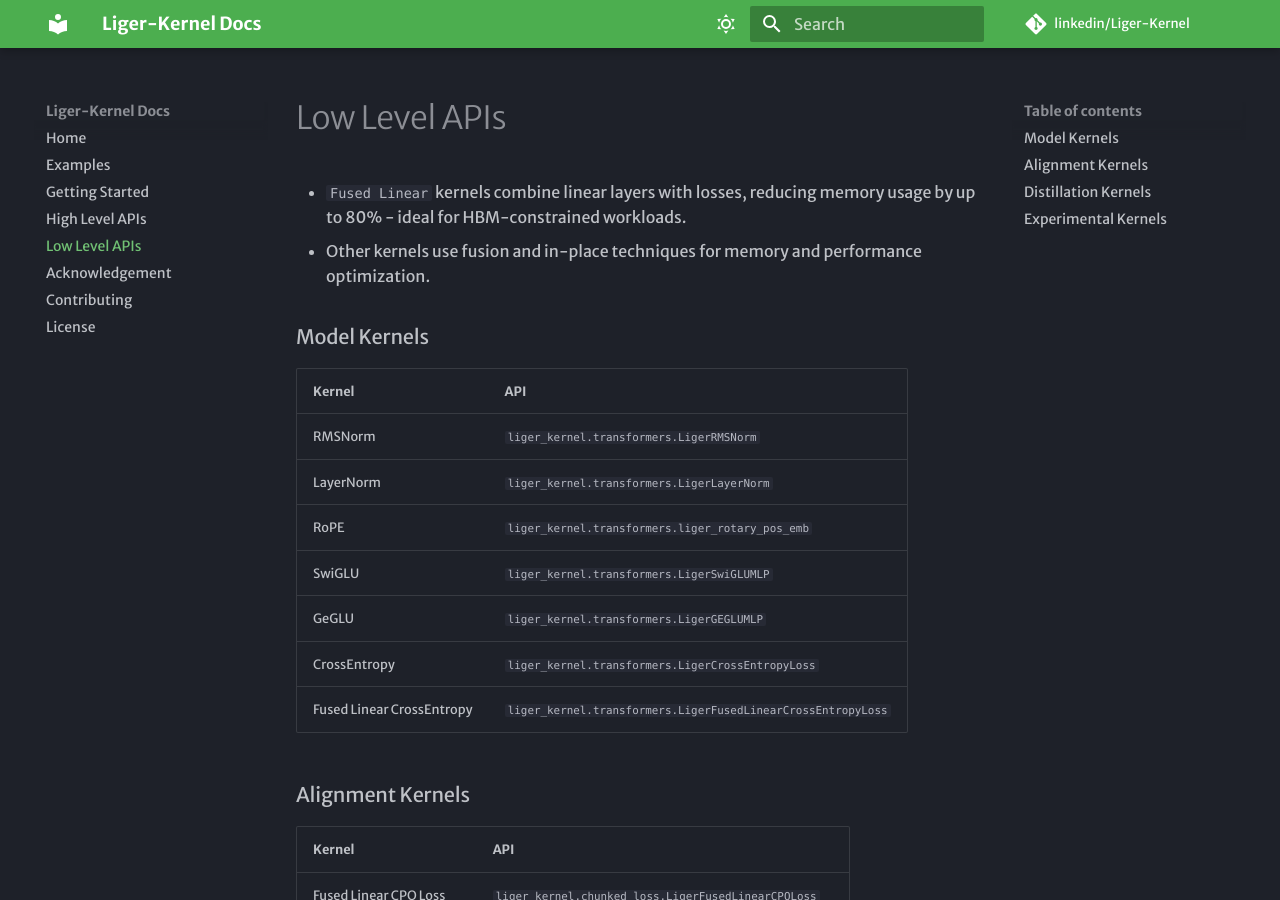
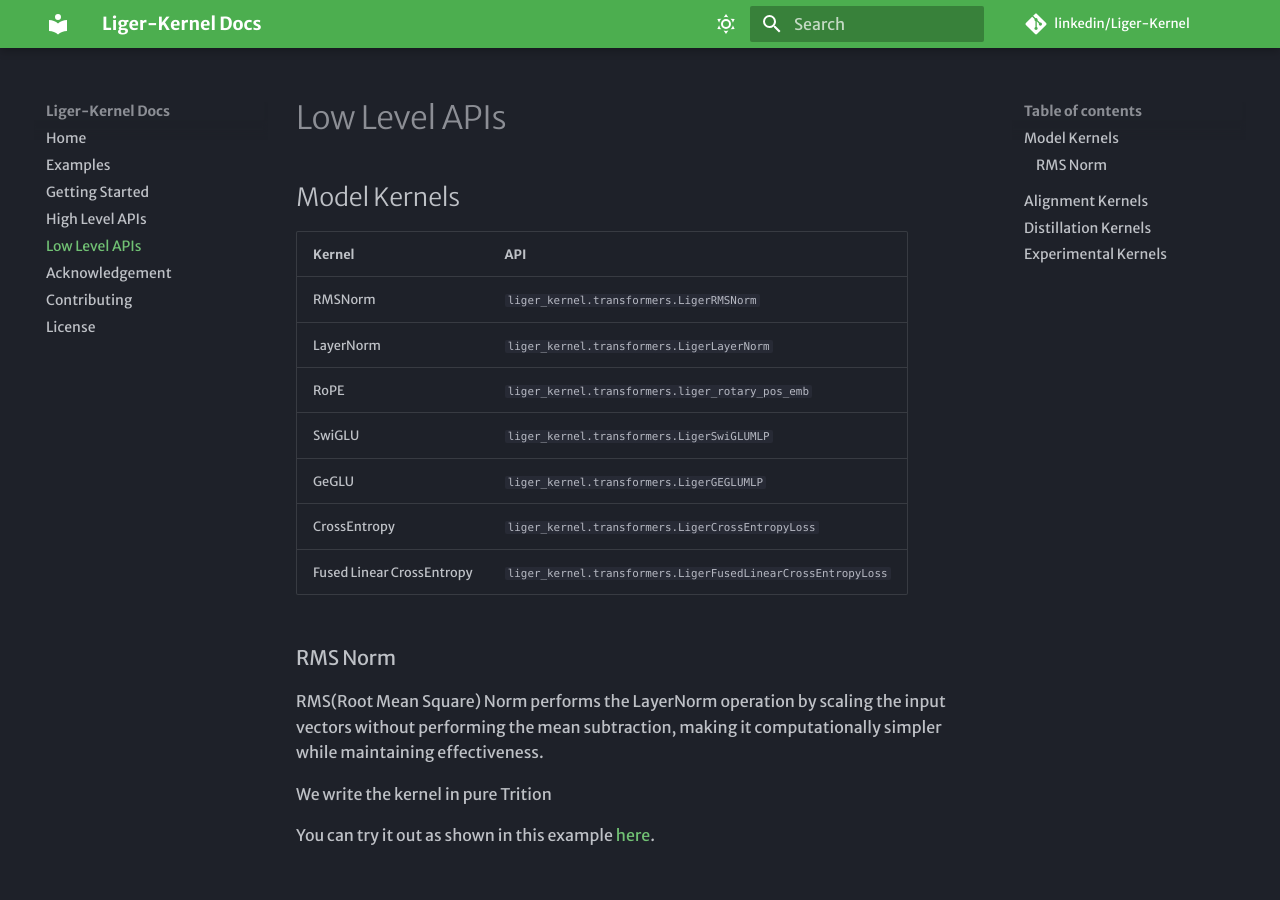
Before and after one commit to linkedin/Liger-Kernel, an MkDocs documentation site: the page built from docs/Low-Level-APIs.md, in a window 1280 px wide and 900 px high. Built offline with MkDocs 1.6.1 and Material for MkDocs 9.7.7, drawn with Linux system fonts in a browser that asks for light colours; some web fonts are replaced; comment, search, counter and statistics services are not loaded.

Commit message:
Revert github action to default workflow and update docs on low-level apis, taking ref from gpu-mode repo.

```diff
--- a/docs/Low-Level-APIs.md
+++ b/docs/Low-Level-APIs.md
@@ -1,8 +1,4 @@
-
-- `Fused Linear` kernels combine linear layers with losses, reducing memory usage by up to 80% - ideal for HBM-constrained workloads.
-- Other kernels use fusion and in-place techniques for memory and performance optimization.
-
-### Model Kernels
+## Model Kernels
 
 | **Kernel**                      | **API**                                                     |
 |---------------------------------|-------------------------------------------------------------|
@@ -14,8 +10,17 @@
 | CrossEntropy                    | `liger_kernel.transformers.LigerCrossEntropyLoss`           |
 | Fused Linear CrossEntropy         | `liger_kernel.transformers.LigerFusedLinearCrossEntropyLoss`|
 
+### RMS Norm
 
-### Alignment Kernels
+RMS(Root Mean Square) Norm performs the LayerNorm operation by scaling the input vectors without performing the mean subtraction, making it computationally simpler while maintaining effectiveness.
+
+We write the kernel in pure Trition
+
+You can try it out as shown in this example [here](https://colab.research.google.com/drive/1CQYhul7MVG5F0gmqTBbx1O1HgolPgF0M?usp=sharing).
+
+###
+
+## Alignment Kernels
 
 | **Kernel**                      | **API**                                                     |
 |---------------------------------|-------------------------------------------------------------|
@@ -24,7 +29,7 @@
 | Fused Linear ORPO Loss          | `liger_kernel.chunked_loss.LigerFusedLinearORPOLoss`      |
 | Fused Linear SimPO Loss         | `liger_kernel.chunked_loss.LigerFusedLinearSimPOLoss`     |
 
-### Distillation Kernels
+## Distillation Kernels
 
 | **Kernel**                      | **API**                                                     |
 |---------------------------------|-------------------------------------------------------------|
@@ -32,7 +37,7 @@
 | JSD                             | `liger_kernel.transformers.LigerJSD`                        |
 | Fused Linear JSD                  | `liger_kernel.transformers.LigerFusedLinearJSD`             |
 
-### Experimental Kernels
+## Experimental Kernels
 
 | **Kernel**                      | **API**                                                     |
 |---------------------------------|-------------------------------------------------------------|
```
Also changed, not shown: docs/index.md (+0 -2 lines), 1 other file.
